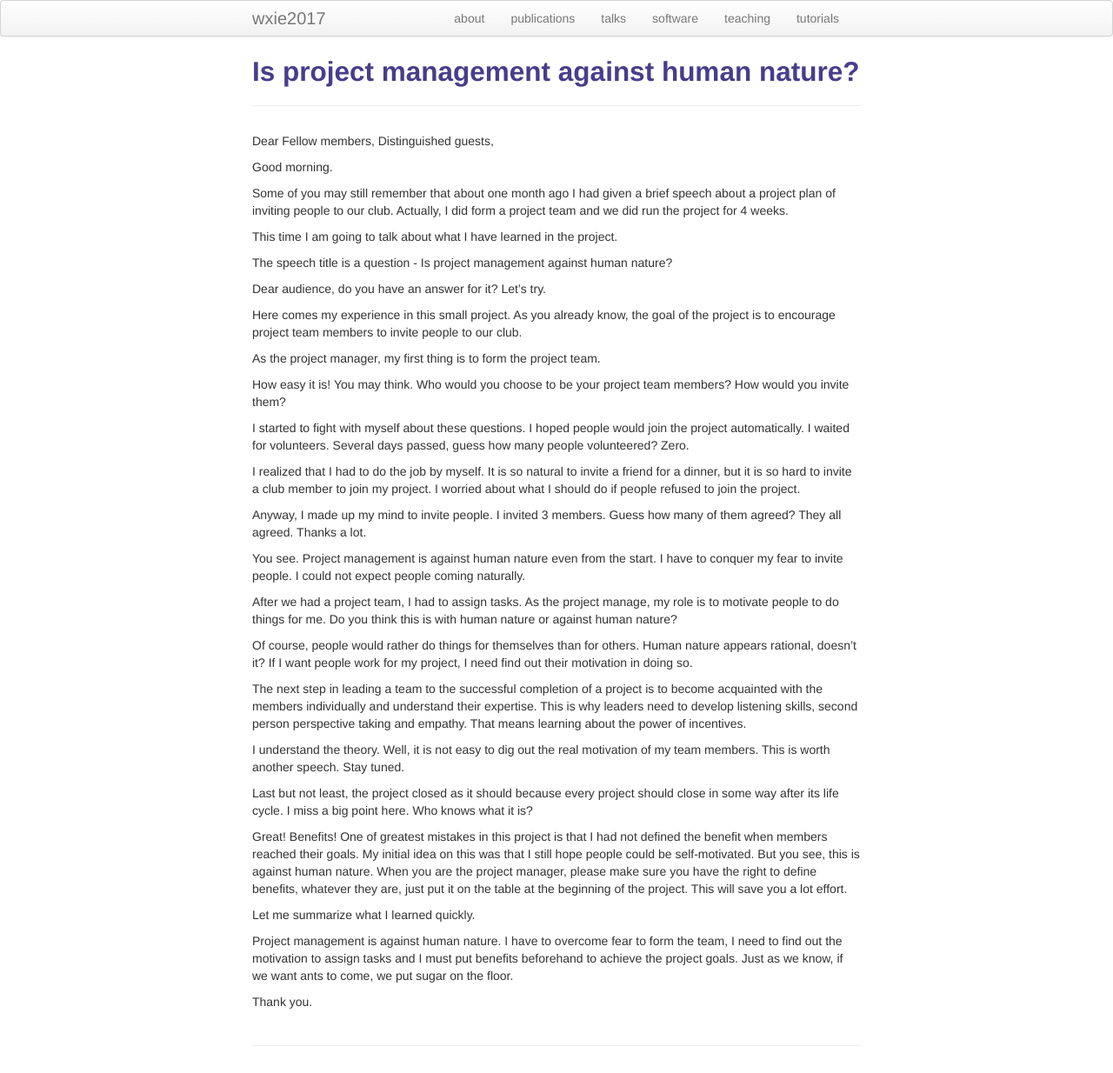
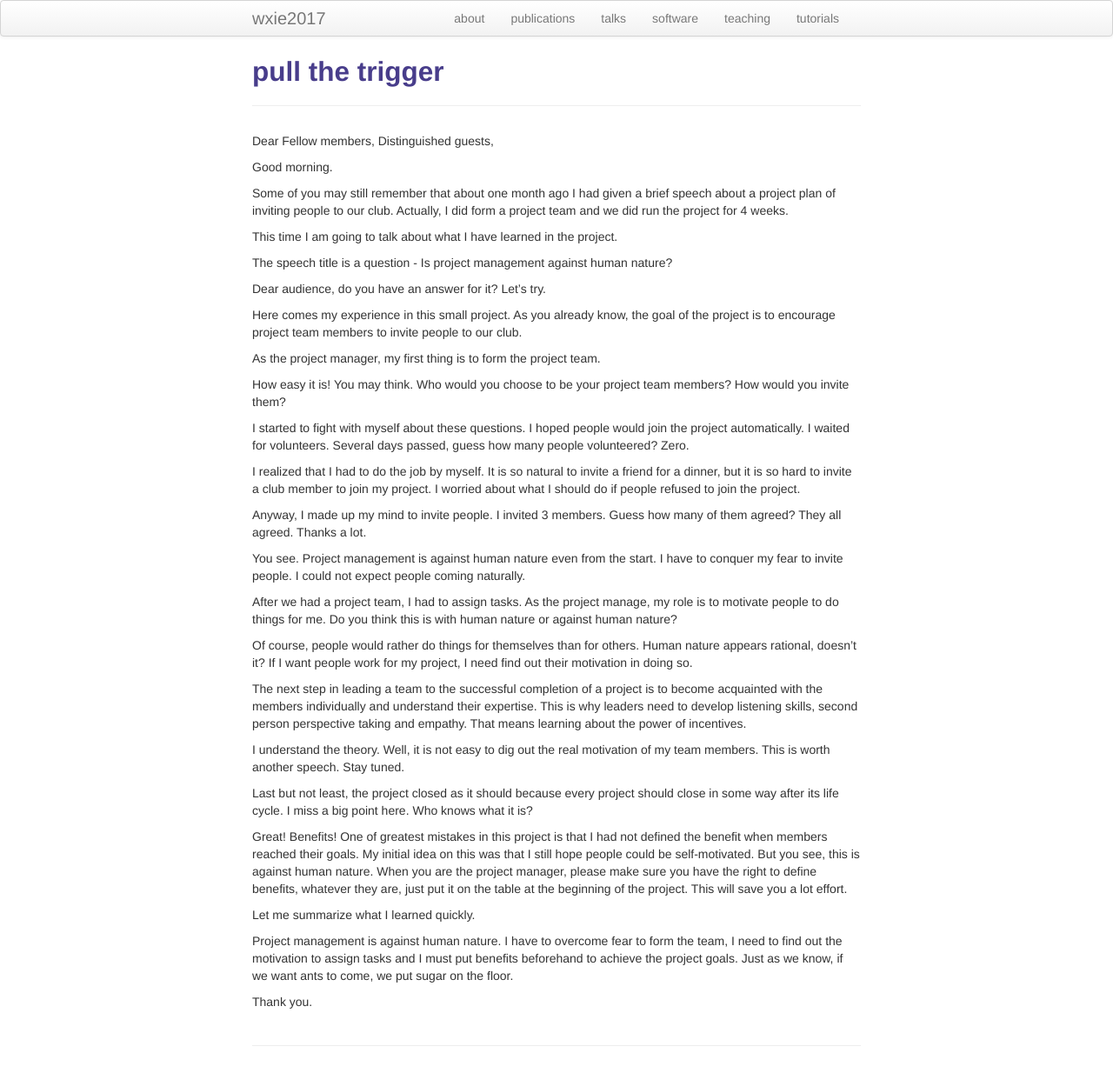
Before and after one commit to wxie2017/wxie2017.github.io, a Jekyll site: the page built from pages/speech/pull_the_trigger.md, in a window 1280 px wide. Shown: the whole page at 87% size. Built offline with Jekyll 4.4.1, drawn with Linux system fonts in a browser that asks for light colours.

Commit message:
add new speech: pull the trigger

```diff
--- a/pages/speech/project_management_against_human_nature.md
+++ b/pages/speech/pull_the_trigger.md
@@ -1,7 +1,7 @@
 ---
 layout: page
-title: Is project management against human nature?
-description: On 2021-08-15 gave this story/speech as I the level-4 project-1 of my 2nd Pathways in Yulife club of Toastmaster.
+title: pull the trigger
+description: On 2021-08-29 gave this story/speech as I the level-4 project-1 of my 2nd Pathways in Yulife club of Toastmaster.
 ---
 
 
```
Also changed, not shown: pages/talks.md (+1 -0 lines).
